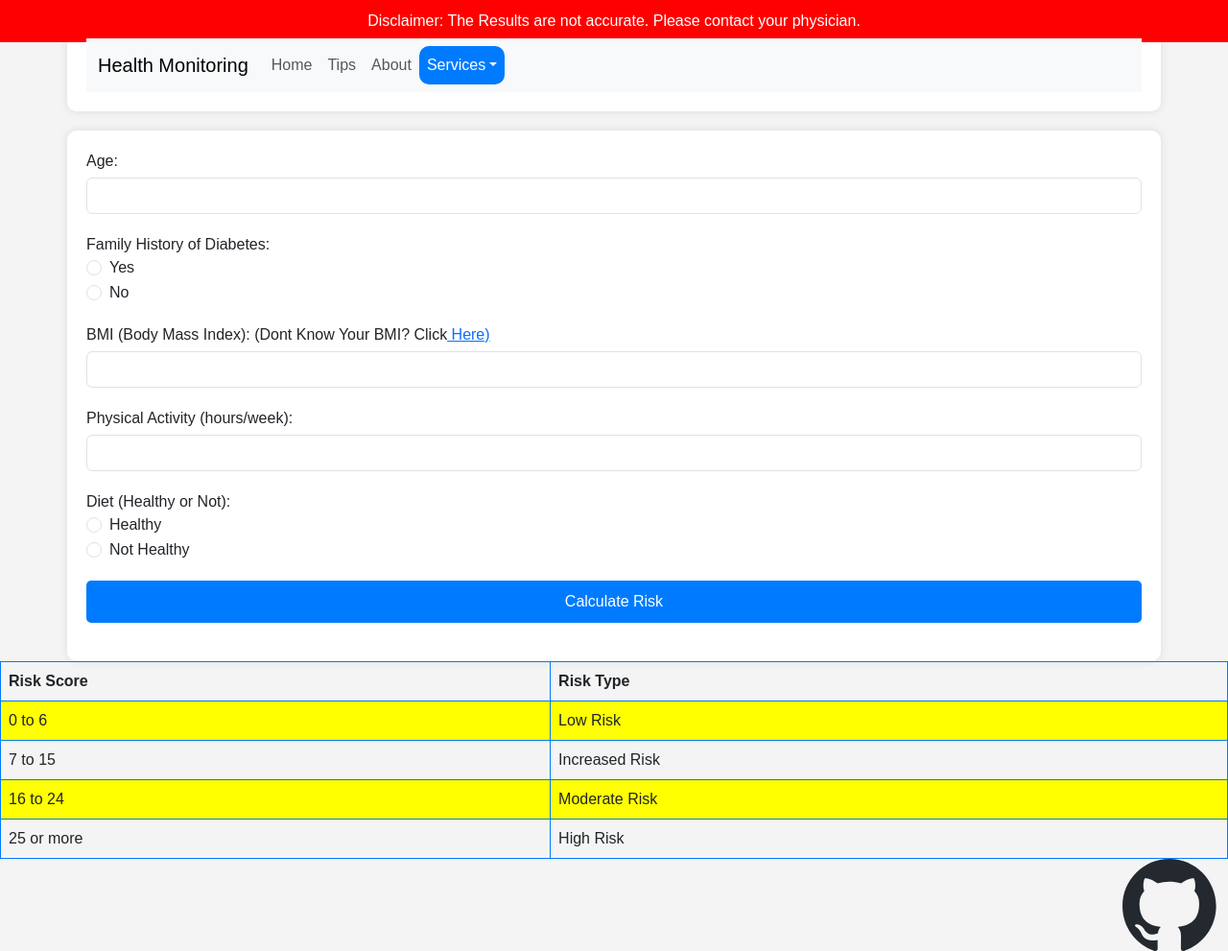
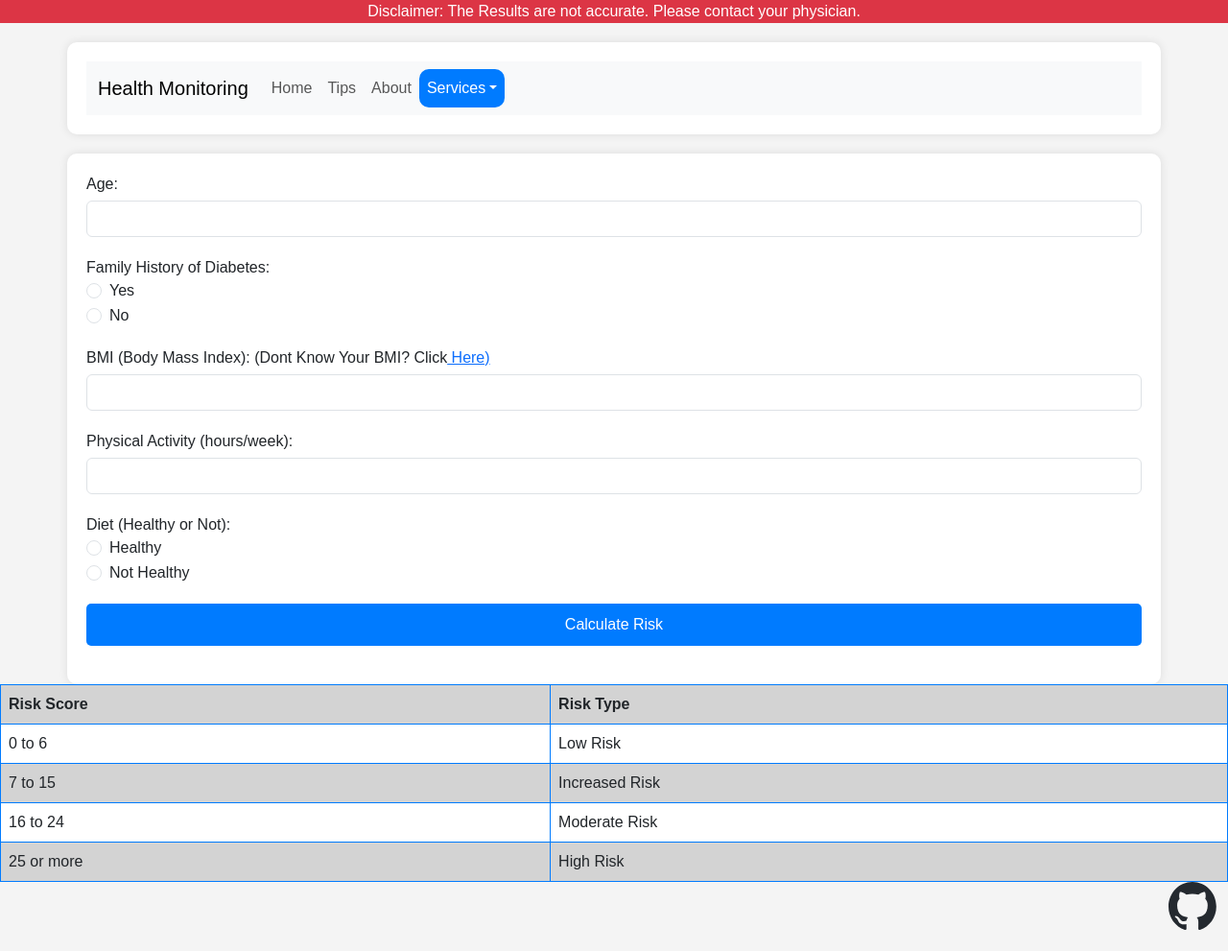
Before and after one commit to saishinkar2/healthainexus, a plain HTML site: page diabeteschecker.html in a window 1280 px wide. Shown: the whole page at 96% size. After the commit the page ends 969 px from the top, so only its background shows below. Drawn offline with nearby package versions, Linux system fonts and the light colour scheme.

Commit message:
Fixed Disclaimer Text on disease checker and diabetes checker. Also fixed menu glitches

```diff
--- a/diabeteschecker.html
+++ b/diabeteschecker.html
@@ -9,9 +9,9 @@
 
 </head>
 <body>
-    <div class="moving-text">
-        Disclaimer: The Results are not accurate. Please contact your physician.
-      </div>
+  <div class="bg-danger text-white text-center">
+    <p >Disclaimer: The Results are not accurate. Please contact your physician.</p>
+  </div>
 
       <header>
         <div class="container">
@@ -69,7 +69,7 @@
             </div>
 
             <div class="form-group">
-                <label for="BMI">BMI (Body Mass Index): (Dont Know Your BMI? Click</label><a href="/bmicalc.html"> Here)</a>
+                <label for="BMI">BMI (Body Mass Index): (Dont Know Your BMI? Click<a href="/bmicalc.html"> Here)</a></label>
                 <input type="number" id="BMI" name="BMI" class="form-control" required>
             </div>
 
@@ -126,9 +126,9 @@
         <div class="container-fluid bg-primary ">
             <footer>
                 <!-- Grid container -->
-                <div class="text-white w-100 " >
+                <div class="text-white w-100" >
 
-                    <a href="https://github.com/dhdhagai/scipotech_temp" target="_blank"><img src="github-mark.svg" class="img-fluid float-end"></a>
+                    <a href="https://github.com/dhdhagai/scipotech_temp" target="_blank"><img src="github-mark.svg" class="img-fluid float-end img-github-mark"></a>
 
                 </div>
             </footer>
--- a/style.css
+++ b/style.css
@@ -85,23 +85,12 @@ padding: 8px;
 }
 
 tr:nth-child(even) {
-background-color: #FFFF00;
+background-color: #FFF;
+}
+tr:nth-child(odd){
+    background: lightgrey;
 }
 
-.moving-text {
-position: fixed;
-top: 0;
-left: 0;
-width: 100%;
-background-color: #ff0000; /* Background color for visibility */
-color: #fff; /* Text color */
-text-align: center;
-padding: 10px;
-font-size: 16px;
-white-space: nowrap; /* Prevent text from wrapping */
-overflow: hidden; /* Hide overflowing content */
-animation: scrollText 0.5s linear; /* Adjust duration as needed */
-}
 
 @keyframes scrollText {
 0% {
@@ -151,3 +140,8 @@ button {
         .github-profile {
             margin-top: 10px;
         }
+
+        .img-github-mark{
+            width: 50px;
+            height: 50px;
+        }
```
Also changed, not shown: about.html (+1 -1 lines), disease.html (+9 -4 lines), hospitals.html (+1 -1 lines), index.html (+1 -1 lines), tips.html (+1 -1 lines).
